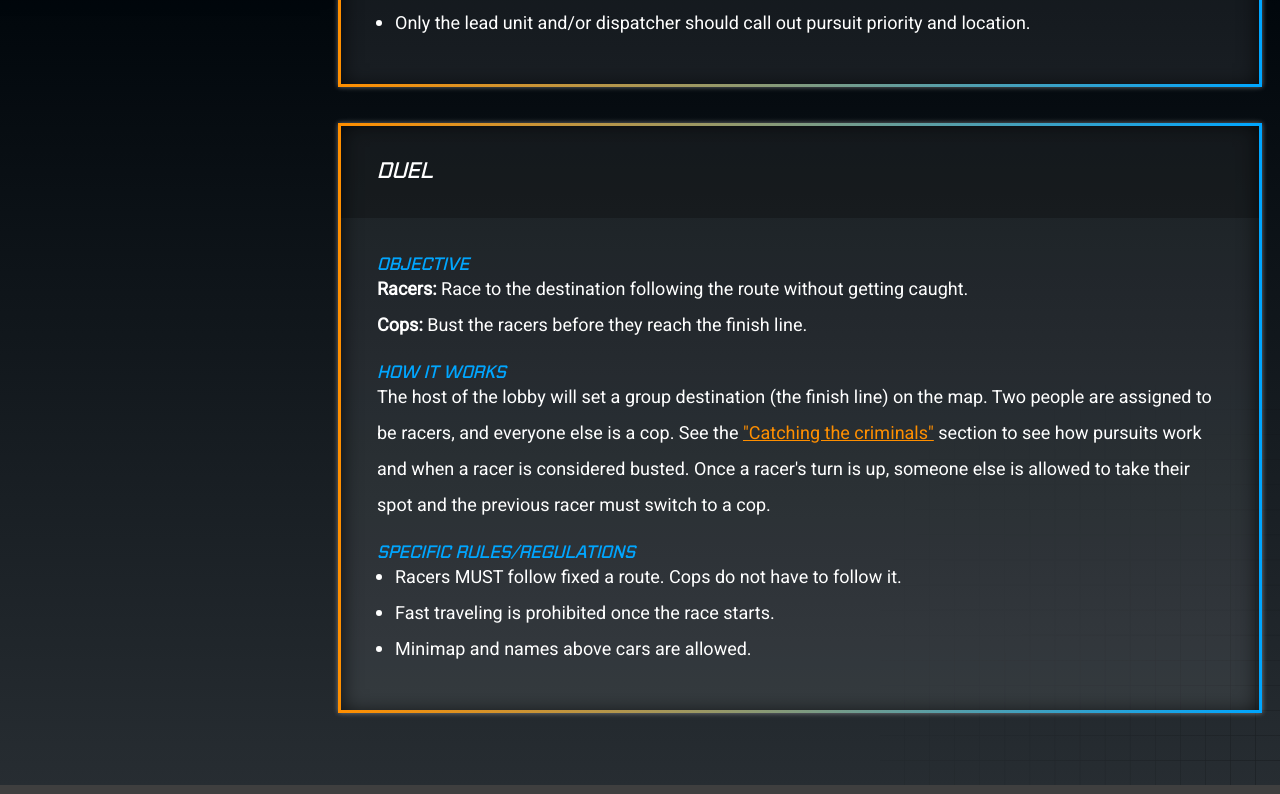
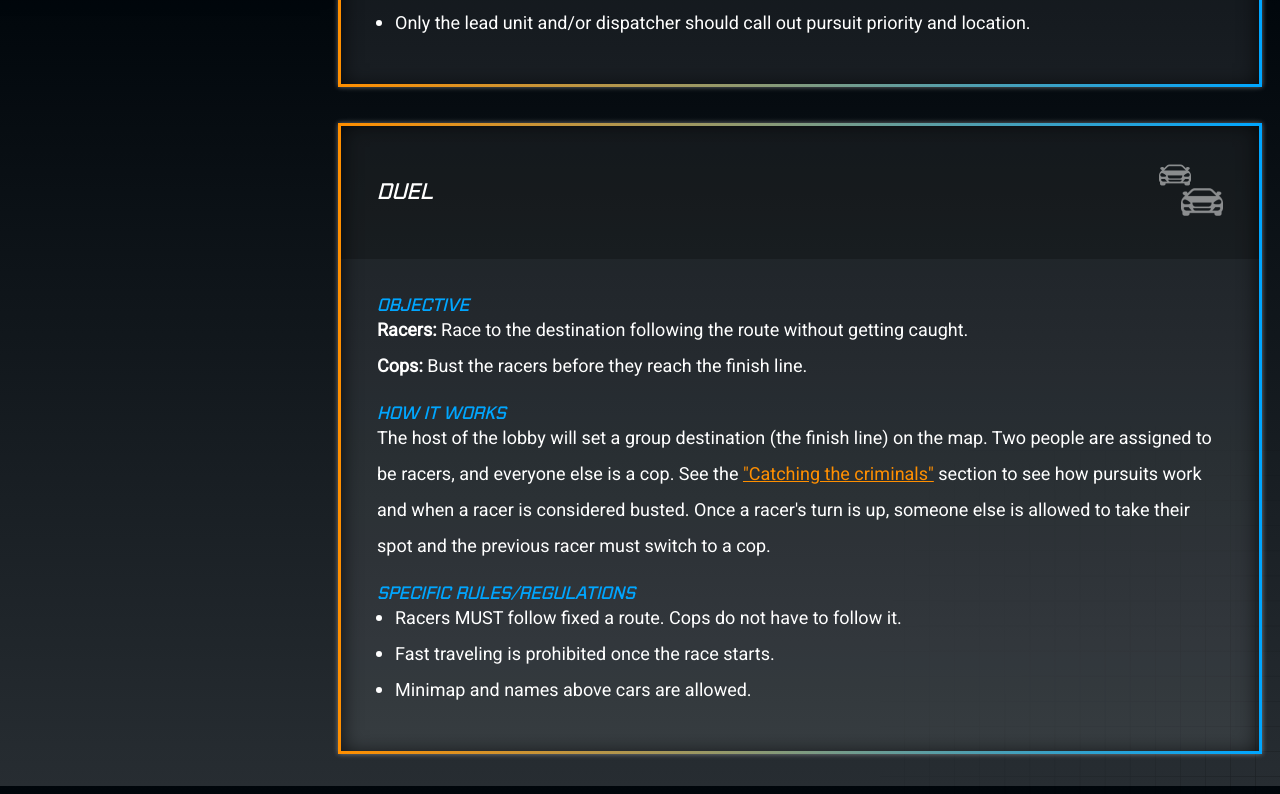
Before and after one commit to Ameer67/The-Racers-and-Chasers-Club, a PHP site: page /sessions.php in a window 1280 px wide. Shown: the part 814-1608 px from the top of the page. Run offline with PHP 8.4, Linux system fonts and the light colour scheme; a stand-in replaces the project's code that opens the database connection; grey boxes are pictures that could not be loaded.

Commit message:
added twocars icon to duel mode

```diff
--- a/sessions.php
+++ b/sessions.php
@@ -40,8 +40,11 @@
 </div>
 <div class="infobox">
     <div>
-        <div class="infotop">
+        <div class="infotop grid">
             <h3>Duel</h3>
+            <div class="icon">
+                <img src="img/icons/twocars.png" alt="twocars">
+            </div>
         </div>
         <div class="infobottom">
             <div class="modeinfo">
```
Also changed, not shown: img/icons/twocars.png (added).
